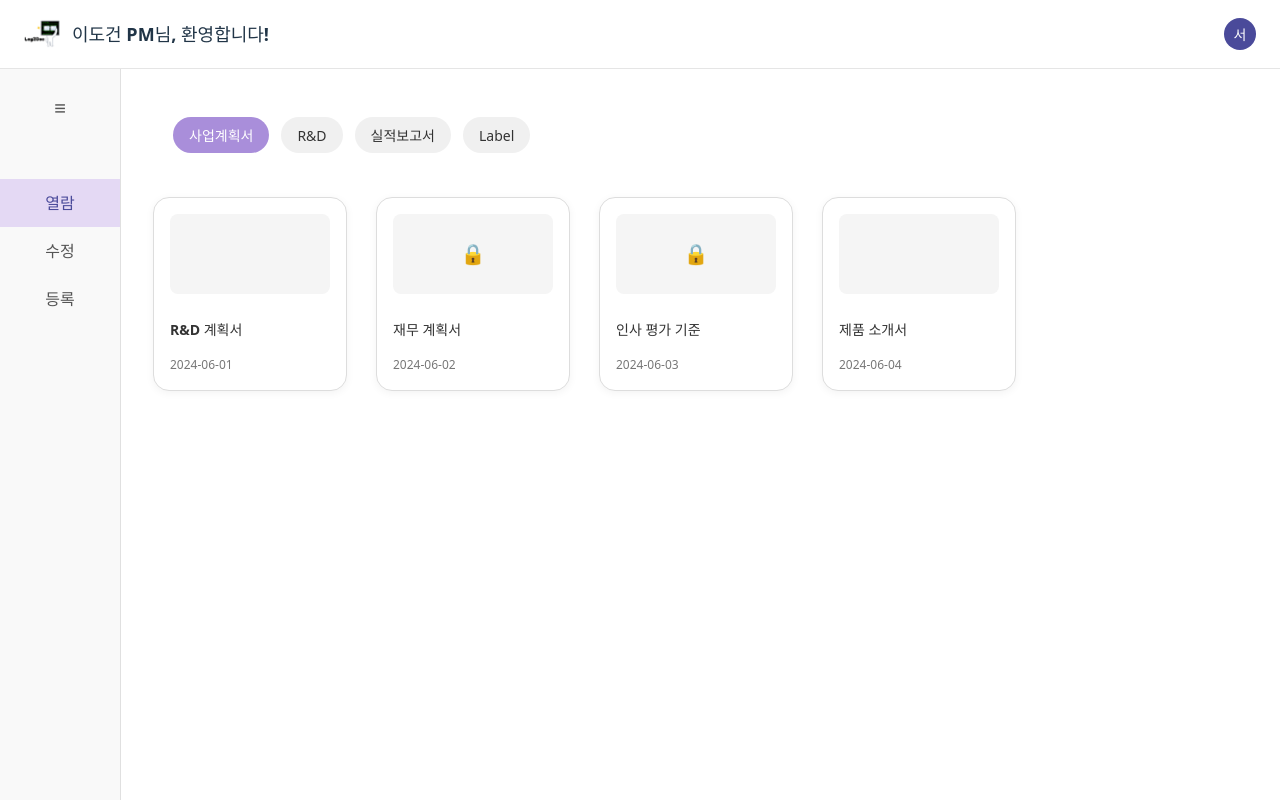
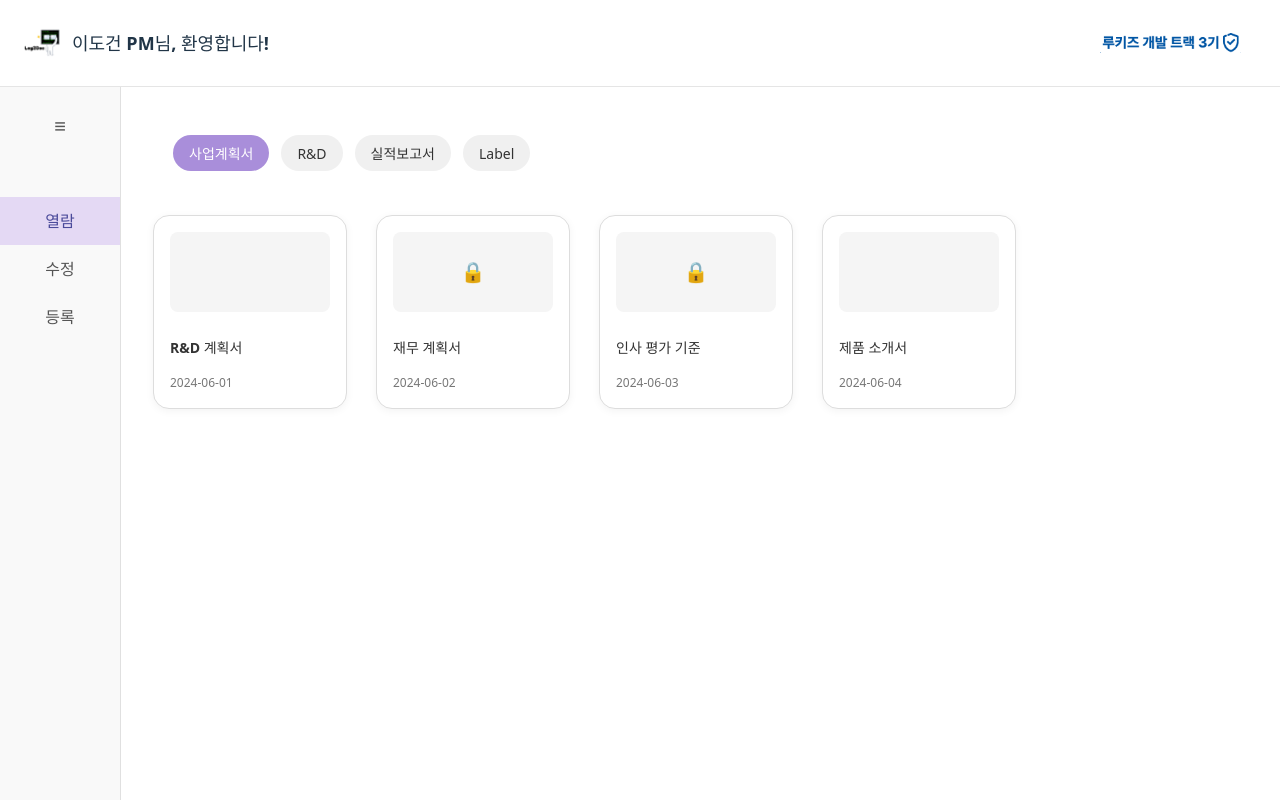
Before and after one commit to SKRookiesMiniProject3/Frontend, a React (Vite) app: page / in a window 1280 px wide. Built offline with nearby package versions, Linux system fonts and the light colour scheme.

Commit message:
[feat] 루키즈 로고 추가

```diff
--- a/src/components/Header.jsx
+++ b/src/components/Header.jsx
@@ -2,6 +2,8 @@
 import React from 'react';
 import styles from './Header.module.css';
 import logoImage from '../assets/log2doc.png';
+import rookieslogo from '../assets/rookieslogo.png';
+
 
 const Header = () => {
   return (
@@ -11,7 +13,7 @@ const Header = () => {
         <span className={styles.welcomeText}>이도건 PM님, 환영합니다!</span>
       </div>
       <div className={styles.rightSection}>
-        <div className={styles.profileCircle}>서</div>
+          <img src={rookieslogo} alt="logo" className={styles.rookieslogo} />
       </div>
     </header>
   );
--- a/src/components/Header.module.css
+++ b/src/components/Header.module.css
@@ -2,7 +2,7 @@
   display: flex;
   justify-content: space-between;
   align-items: center;
-  padding: 16px 24px;
+  padding: 25px 24px;
   background-color: white;
   border-bottom: 1px solid #e5e5e5;
 }
@@ -33,15 +33,7 @@
 .shieldIcon {
   color: #4a4a9a;
 }
-
-.profileCircle {
-  background-color: #4a4a9a;
-  color: white;
-  border-radius: 50%;
-  width: 32px;
-  height: 32px;
-  display: flex;
-  align-items: center;
-  justify-content: center;
-  font-weight: bold;
+.rookieslogo{
+    height: 20px;
+    padding-right: 15px;
 }
```
Also changed, not shown: src/assets/rookieslogo.png (added).
